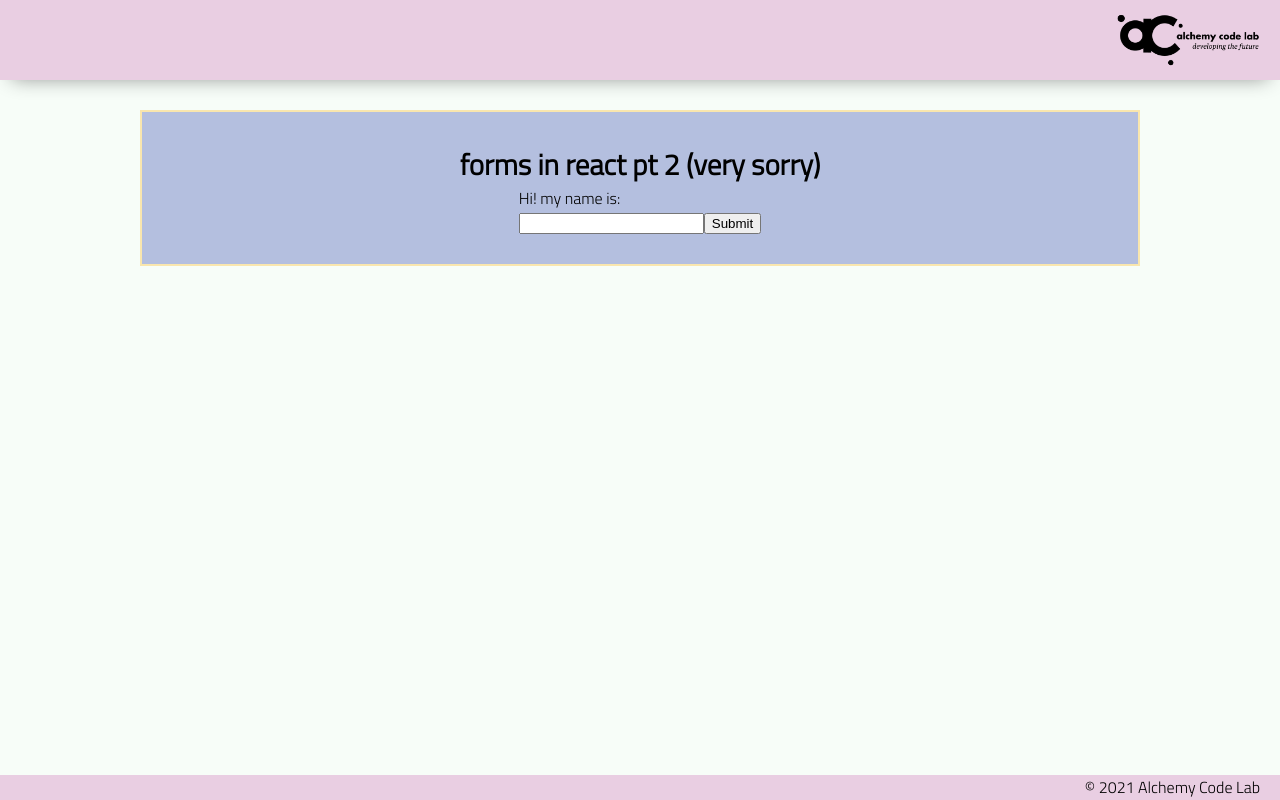
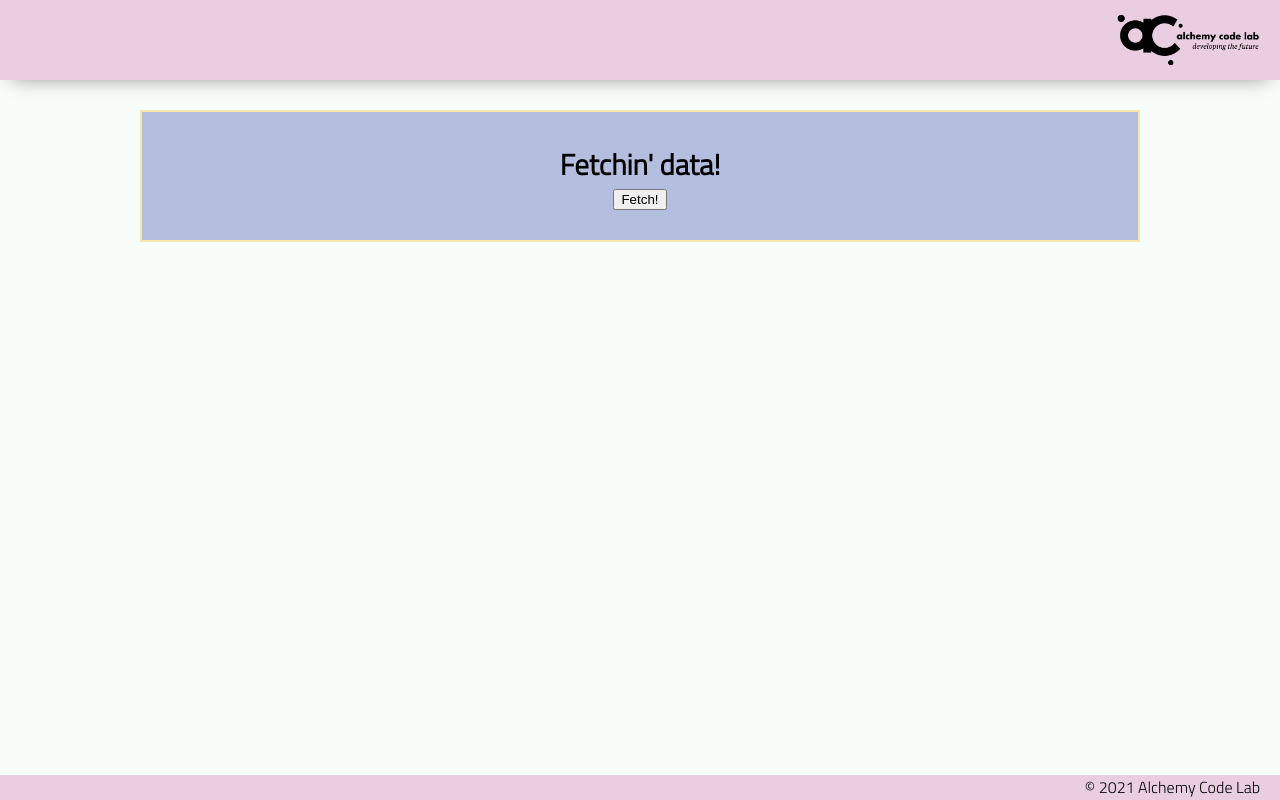
Before and after one commit to simpson-sean/foundations-react-sandbox, a React (Create React App) app: page / in a window 1280 px wide. Built offline with nearby package versions, Linux system fonts and the light colour scheme.

Commit message:
add fetch

```diff
--- a/package.json
+++ b/package.json
@@ -9,6 +9,7 @@
     "react": "^17.0.2",
     "react-dom": "^17.0.2",
     "react-scripts": "4.0.3",
+    "superagent": "^6.1.0",
     "web-vitals": "^1.1.2"
   },
   "scripts": {
--- a/src/App.css
+++ b/src/App.css
@@ -54,7 +54,6 @@ footer {
   box-shadow: var(--shadow);
 }
 
-
 h2 {
   font-size: 1.8rem;
   font-weight: bold;
@@ -62,6 +61,10 @@ h2 {
 
 .gutter-right {
   margin-right: 20px;
+}
+
+.center {
+  text-align: center;
 }
 
 .main-logo {
--- a/src/App.js
+++ b/src/App.js
@@ -10,7 +10,7 @@ export default class App extends Component {
       return (
         <div className="App">
           <Header logoSrc="big-logo.png" />
-          <Body title="forms in react pt 2 (very sorry)"/>
+          <Body title="Fetchin' data!"/>
           <Footer year="2021" />
         </div>
       );
--- a/src/Body.js
+++ b/src/Body.js
@@ -1,5 +1,5 @@
 import React, { Component } from 'react'
-import NameTag from './NameTag.js';
+import FuturamaQuotes from './FuturamaQuotes.js';
 
 export default class Body extends Component {
     render() {
@@ -7,7 +7,7 @@ export default class Body extends Component {
             <main>
                 <section className="main-section">
                     <h2>{this.props.title}</h2>
-                    <NameTag />
+                    <FuturamaQuotes />
                 </section>
             </main>
         )
--- /dev/null
+++ b/src/FuturamaQuotes.js
@@ -0,0 +1,27 @@
+import React, { Component } from 'react'
+import request from 'superagent';
+
+export default class Counter extends Component {
+    state = { quotes: [] }
+
+    handleClick = async () => {
+        const data = await request.get('https://futuramaapi.herokuapp.com/api/quotes')
+
+        this.setState({ quotes: data.body });
+    }
+
+    render() {
+        return (
+            <div className="center">
+                <button onClick={this.handleClick}>Fetch!</button>
+                { this.state.quotes.map(quote =>
+                    <p>
+                        <img width="30" src={quote.image} alt={quote.character} />
+                        {quote.character}
+                        says:
+                        <em> "{quote.quote}"</em>
+                    </p>)}
+            </div>
+        )
+    }
+}
--- a/src/NameTag.js
+++ /dev/null
@@ -1,29 +0,0 @@
-import React, { Component } from 'react'
-
-export default class Counter extends Component {
-    state = {
-        formName: '',
-        name: ''
-     }
-
-    handleChange = (e) => {
-        this.setState({ formName: e.target.value })
-    }
-
-    handleClick = () => {
-        this.setState({
-            name: this.state.formName,
-            formName: ''
-         });
-    }
-
-    render() {
-        return (
-            <div>
-                <h3>Hi! my name is: {this.state.name}</h3>
-                <input onChange={this.handleChange} />
-                <button onClick={this.handleClick}>Submit</button>
-            </div>
-        )
-    }
-}
```
Also changed, not shown: src/MyItem.js (deleted, +0 -11 lines), 1 other file (tests, documents, lock files or other folders).
